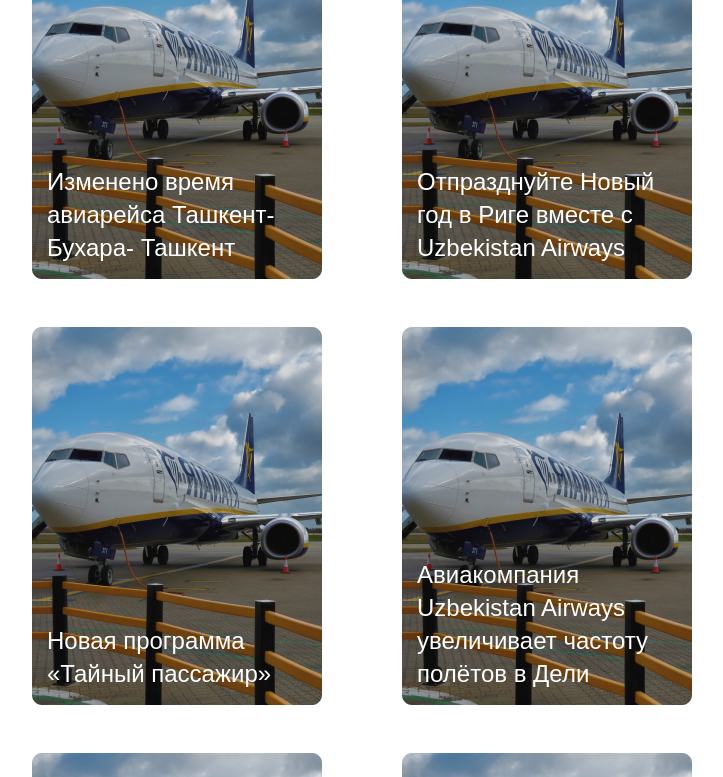
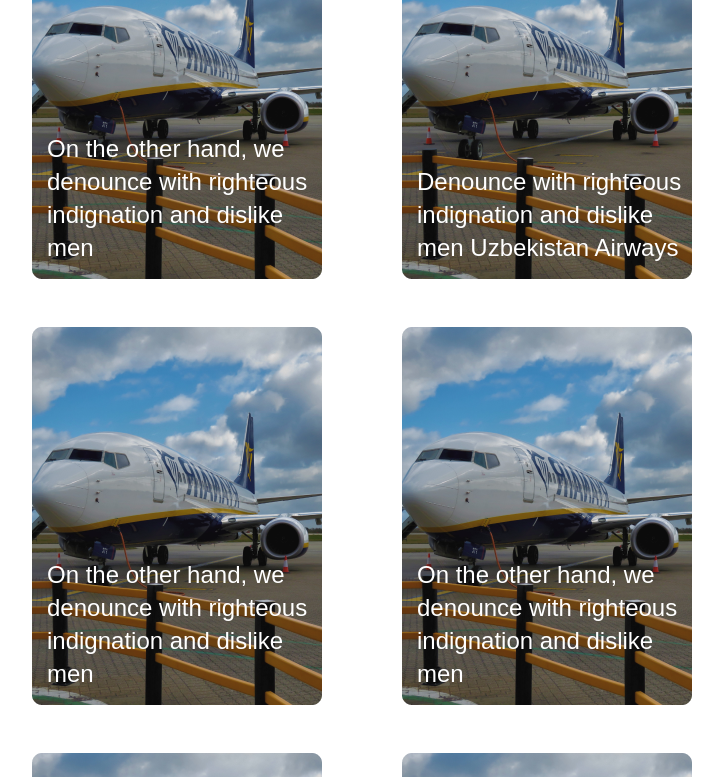
Before and after one commit to IslomTozaboyev/Marketing, a React (Create React App) app: page / in a window 1280 px wide. Shown: the part 3600-4377 px from the top of the page, without its empty margins (158-881 px from the left). Built offline with nearby package versions, Linux system fonts and the light colour scheme.

Commit message:
markent-practice-web-site

```diff
--- a/src/Pages/Home/Home.js
+++ b/src/Pages/Home/Home.js
@@ -63,16 +63,28 @@
     { duration: 1500, img: swiper_photo2, title: 'Samarkand_Stambul', price: '15$' },
 ]
 
+// const buy__pricesData = [
+//     { duration: 700, title: `Изменено время авиарейса Ташкент-Бухара- Ташкент` },
+//     { duration: 900, title: `Отпразднуйте Новый год в Риге вместе с Uzbekistan Airways` },
+//     { duration: 1100, title: `Новая программа «Тайный пассажир»` },
+//     { duration: 1300, title: `Авиакомпания Uzbekistan Airways увеличивает частоту полётов в Дели` },
+//     { duration: 1500, title: `Изменено время авиарейса Ташкент-Бухара- Ташкент` },
+//     { duration: 1700, title: `Отпразднуйте  Новый год в Риге вместе с Uzbekistan Airways` },
+//     { duration: 1800, title: `Новая программа «Тайный пассажир»` },
+//     { duration: 1900, title: `Авиакомпания Uzbekistan Airways увеличивает частоту полётов в Дели` },
+// ]
+
 const buy__pricesData = [
-    { duration: 700, title: `Изменено время авиарейса Ташкент-Бухара- Ташкент` },
-    { duration: 900, title: `Отпразднуйте Новый год в Риге вместе с Uzbekistan Airways` },
-    { duration: 1100, title: `Новая программа «Тайный пассажир»` },
-    { duration: 1300, title: `Авиакомпания Uzbekistan Airways увеличивает частоту полётов в Дели` },
-    { duration: 1500, title: `Изменено время авиарейса Ташкент-Бухара- Ташкент` },
-    { duration: 1700, title: `Отпразднуйте  Новый год в Риге вместе с Uzbekistan Airways` },
-    { duration: 1800, title: `Новая программа «Тайный пассажир»` },
-    { duration: 1900, title: `Авиакомпания Uzbekistan Airways увеличивает частоту полётов в Дели` },
+    { duration: 700, title: `On the other hand, we denounce with righteous indignation and dislike men` },
+    { duration: 900, title: `Denounce with righteous indignation and dislike men Uzbekistan Airways` },
+    { duration: 1100, title: `On the other hand, we denounce with righteous indignation and dislike men` },
+    { duration: 1300, title: `On the other hand, we denounce with righteous indignation and dislike men` },
+    { duration: 1500, title: `On the other hand, we denounce with righteous indignation and dislike men` },
+    { duration: 1700, title: `On the other hand, we denounce with righteous indignation and dislike men` },
+    { duration: 1800, title: `On the other hand, we denounce with righteous indignation and dislike men` },
+    { duration: 1900, title: `On the other hand, we denounce with righteous indignation and dislike men` },
 ]
+
 
 const Home = () => {
     const [eye, setEye] = useState(false)
```
